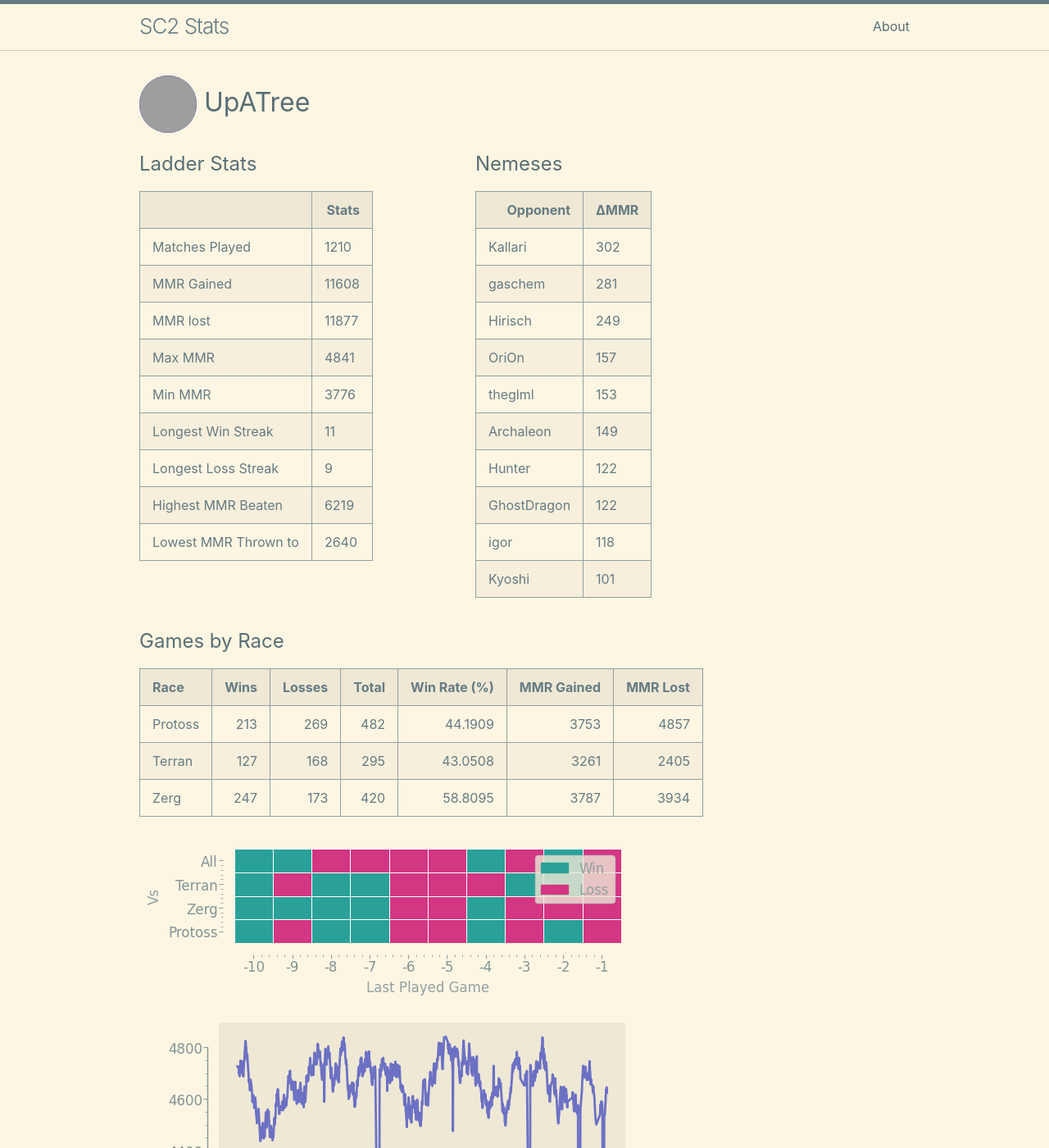
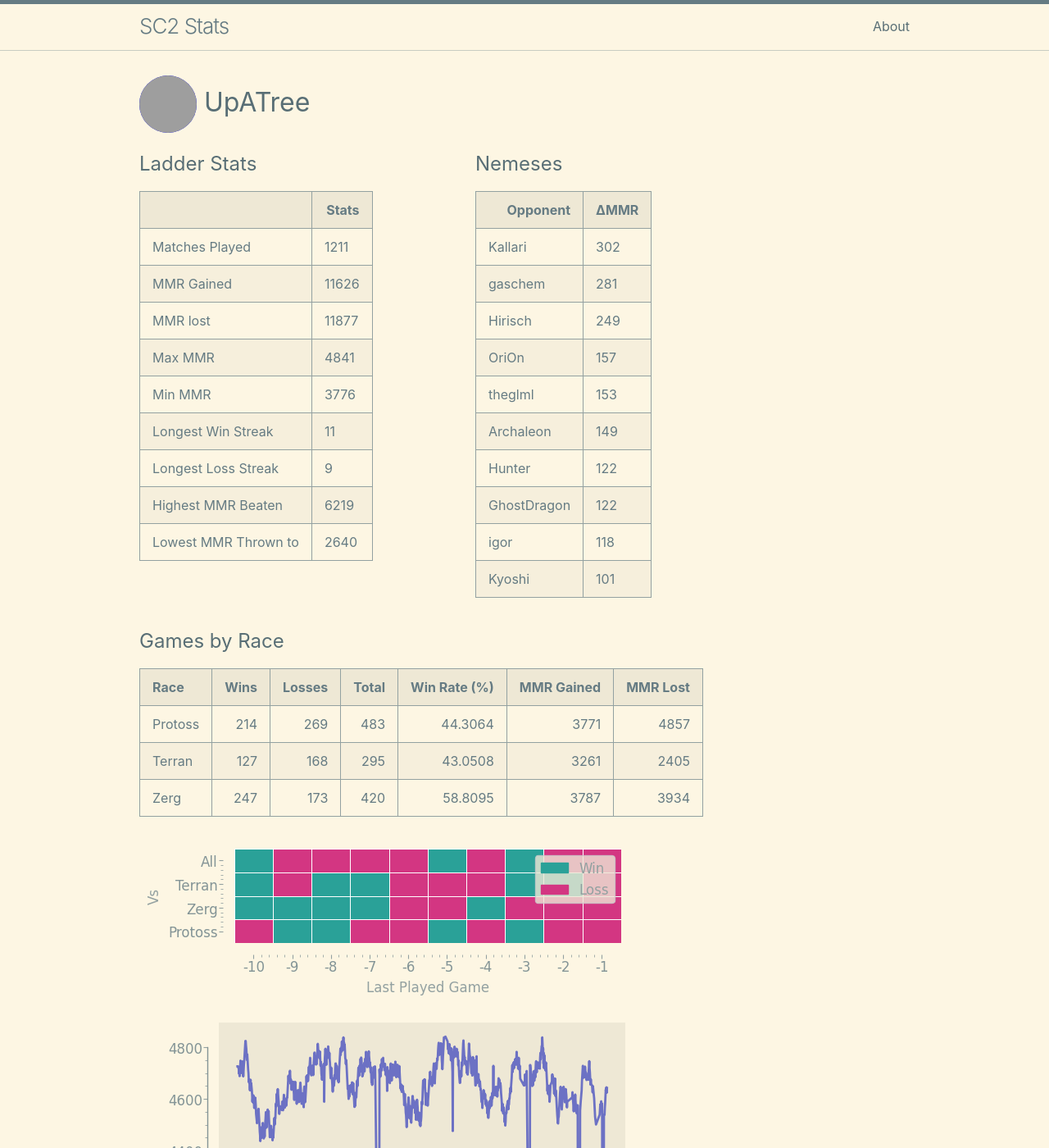
Before and after one commit to kylermurphy/UpATree, a Jekyll site: the page built from docs/index.md, in a window 1280 px wide and 1400 px high. Shown: the whole window at 82% size. Built offline with Jekyll 4.4.1, drawn with Linux system fonts in a browser that asks for light colours; grey boxes are pictures that could not be loaded.

Commit message:
running on push

```diff
--- a/docs/index.md
+++ b/docs/index.md
@@ -18,11 +18,11 @@ layout: home
   <tbody>
     <tr>
       <td>Matches Played</td>
-      <td>1210</td>
+      <td>1211</td>
     </tr>
     <tr>
       <td>MMR Gained</td>
-      <td>11608</td>
+      <td>11626</td>
     </tr>
     <tr>
       <td>MMR lost</td>
@@ -114,7 +114,7 @@ layout: home
 
 | Race    |   Wins |   Losses |   Total |   Win Rate (%) |   MMR Gained |   MMR Lost |
 |:--------|-------:|---------:|--------:|---------------:|-------------:|-----------:|
-| Protoss |    213 |      269 |     482 |        44.1909 |         3753 |       4857 |
+| Protoss |    214 |      269 |     483 |        44.3064 |         3771 |       4857 |
 | Terran  |    127 |      168 |     295 |        43.0508 |         3261 |       2405 |
 | Zerg    |    247 |      173 |     420 |        58.8095 |         3787 |       3934 |
 
--- a/log.txt
+++ b/log.txt
@@ -443,3 +443,4 @@ Writing a log file 2025-03-13 17:36:49.
 Writing a log file 2025-03-13 17:49:26.
 Writing a log file 2025-03-13 18:31:27.
 Writing a log file 2025-03-13 18:51:44.
+Writing a log file 2025-03-13 19:18:09.
```
Also changed, not shown: docs/assets/MMR.png, docs/assets/daily.png, docs/assets/gm_hist.png, docs/assets/r_wrt.png, 1 other file.
